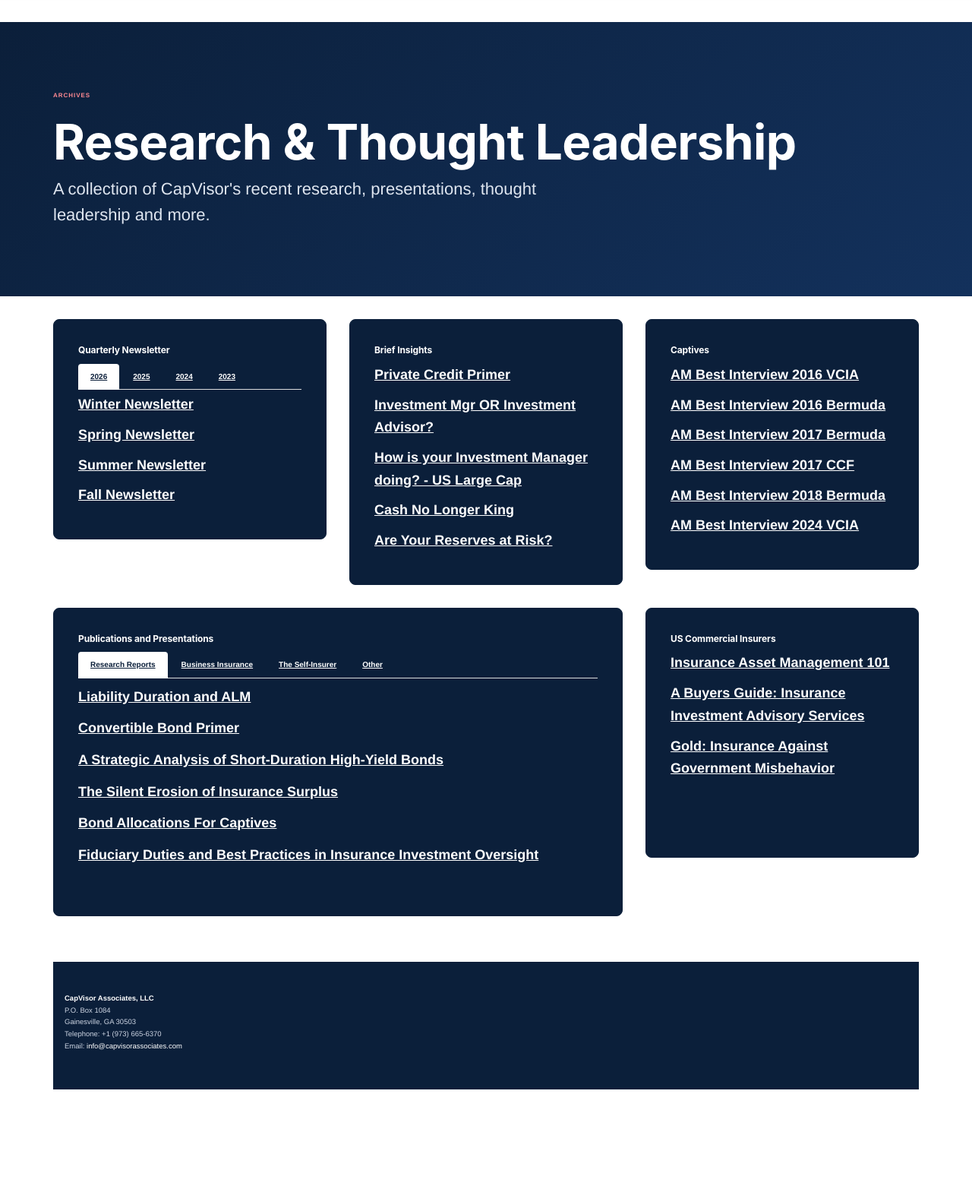
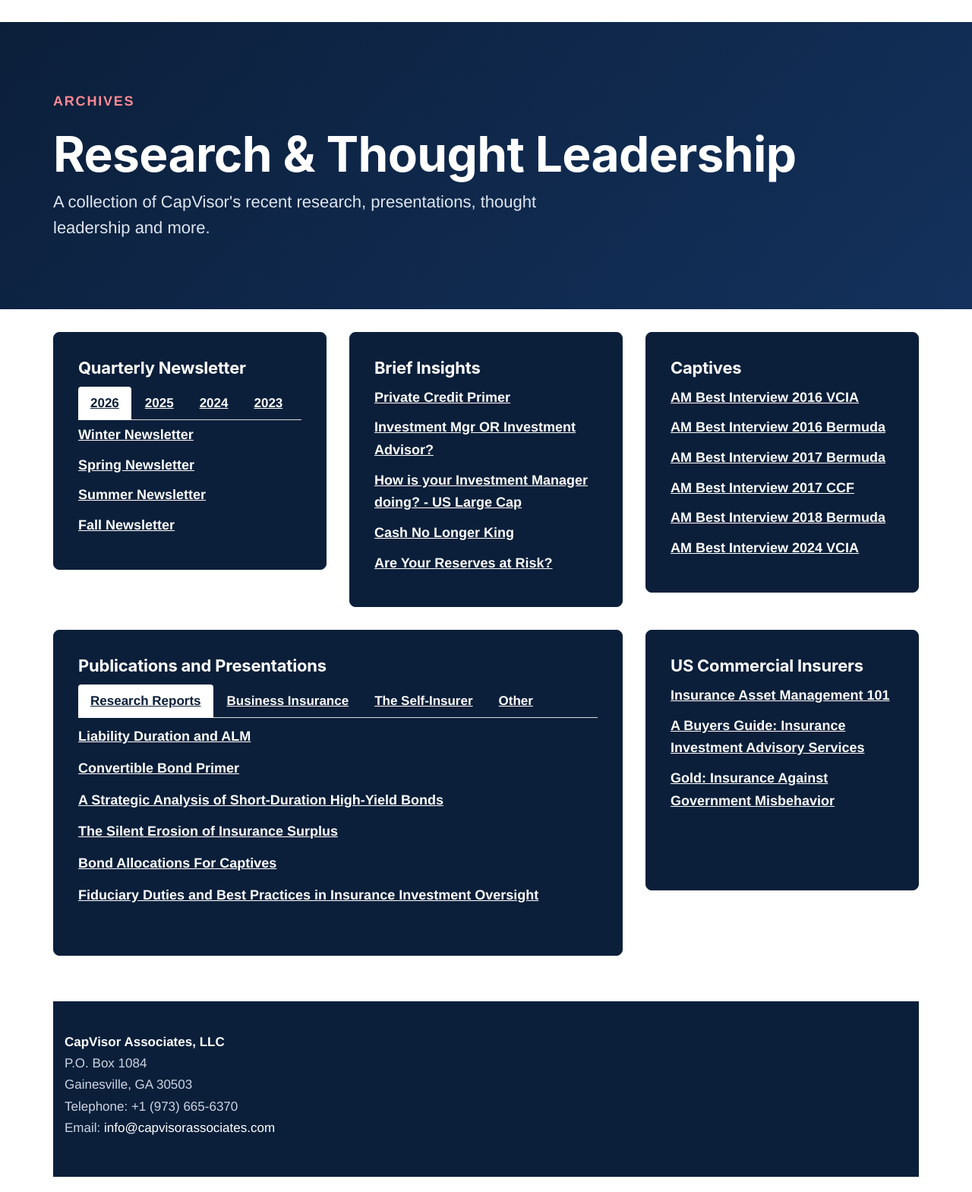
Before and after one commit to tterzer/capvisor-website, a plain HTML site: page research.html in a window 1280 px wide. Shown: the part 71-1640 px from the top of the page at 76% size. Before the commit the page ends 1525 px from the top, so only its background shows below. Drawn offline with nearby package versions, Linux system fonts and the light colour scheme; a script that the page names is missing.

Commit message:
Fix duplicate/conflicting CSS rules that silently shrank eyebrow labels, bios, and footer text back down

```diff
--- a/css/modern.css
+++ b/css/modern.css
@@ -33,14 +33,12 @@
   letter-spacing:-0.01em;
 }
 
-h1{font-size:2.4rem;}
-h2{font-size:1.9rem;margin-bottom:1rem;}
-h3{font-size:1.3rem;}
+h2{margin-bottom:1rem;}
 
 .cv-eyebrow{
   text-transform:uppercase;
-  letter-spacing:.12em;
-  font-size:.75rem;
+  letter-spacing:.1em;
+  font-size:18px !important;
   font-weight:700;
   color:var(--cv-red);
   margin-bottom:.5rem;
@@ -238,14 +236,13 @@
 }
 
 .nav-tabs>li>a{
-  font-size:1rem !important;
+  font-size:17px !important;
   font-weight:600;
   padding:10px 16px;
 }
 
-.cv-bio h4{font-size:1.3rem !important;}
-.cv-bio-title{font-size:.92rem !important;}
-.cv-card h3{font-size:1.2rem !important;}
-.cv-eyebrow{font-size:.8rem !important;}
-.cv-stat .cv-stat-label{font-size:.95rem !important;}
-footer.cv-footer, footer.cv-footer p{font-size:.95rem !important;}
+.cv-bio h4{font-size:24px !important;}
+.cv-bio-title{font-size:17px !important;}
+.cv-card h3{font-size:22px !important;}
+.cv-stat .cv-stat-label{font-size:17px !important;}
+footer.cv-footer, footer.cv-footer p{font-size:17px !important;}
```
